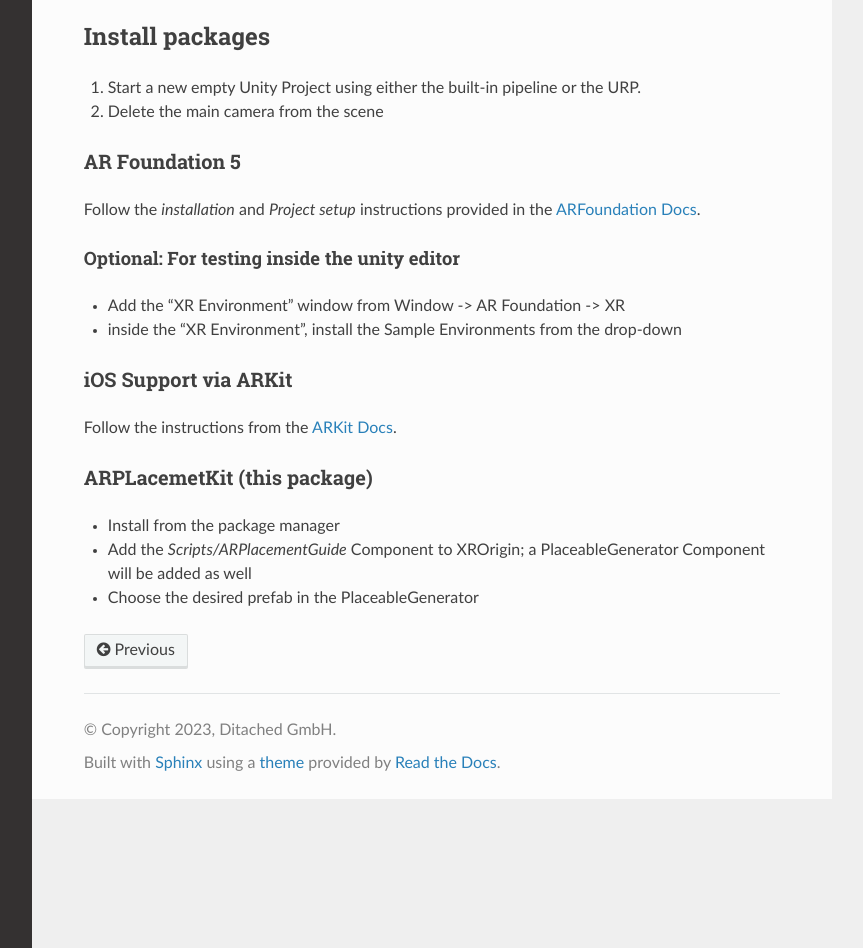
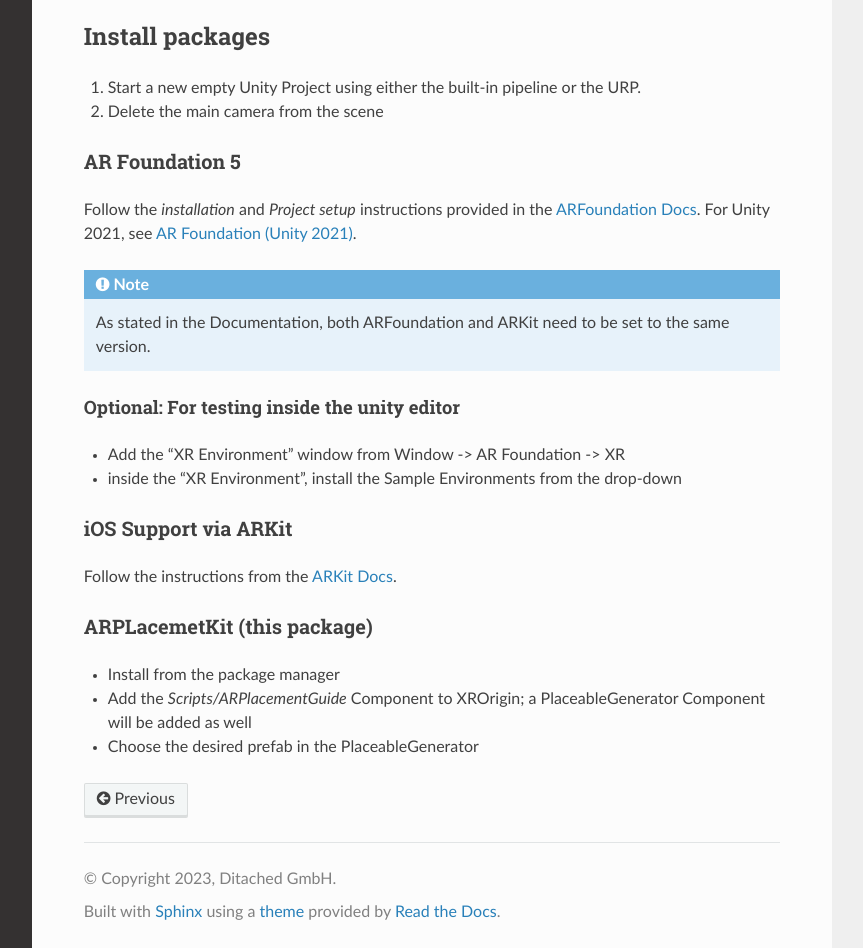
Before and after one commit to Ditached/ARPlacementKit-Docs, a Sphinx documentation site: the page built from docs/source/installation.rst, in a window 1280 px wide and 1212 px high, cut to the strip 264-1212 px from the top of the window. Shown: the whole strip, without its empty margins (268-1131 px from the left). Built offline with Sphinx 7.4.7 and the Read the Docs theme 2.0.0, drawn with Linux system fonts in a browser that asks for light colours.

Commit message:
Add note about ARKit version

```diff
--- a/docs/source/installation.rst
+++ b/docs/source/installation.rst
@@ -16,6 +16,10 @@
 ---------------
 
 Follow the *installation* and *Project setup* instructions provided in the `ARFoundation Docs`_.
+For Unity 2021, see `AR Foundation (Unity 2021)`_.
+
+.. note::
+   As stated in the Documentation, both ARFoundation and ARKit need to be set to the same version.
 
 Optional: For testing inside the unity editor
 ~~~~~~~~~~~~~~~~~~~~~~~~~~~~~~~~~~~~~~~
@@ -43,3 +47,5 @@
 
 .. _ARFoundation Docs: https://docs.unity3d.com/Packages/com.unity.xr.arfoundation@5.0/manual/project-setup/project-setup.html
 .. _ARKit Docs: https://docs.unity3d.com/Packages/com.unity.xr.arkit@5.0/manual/project-configuration-arkit.html
+
+.. _AR Foundation (Unity 2021): https://docs.unity3d.com/Packages/com.unity.xr.arfoundation@5.0/manual/project-setup/edit-your-project-manifest.html
```
